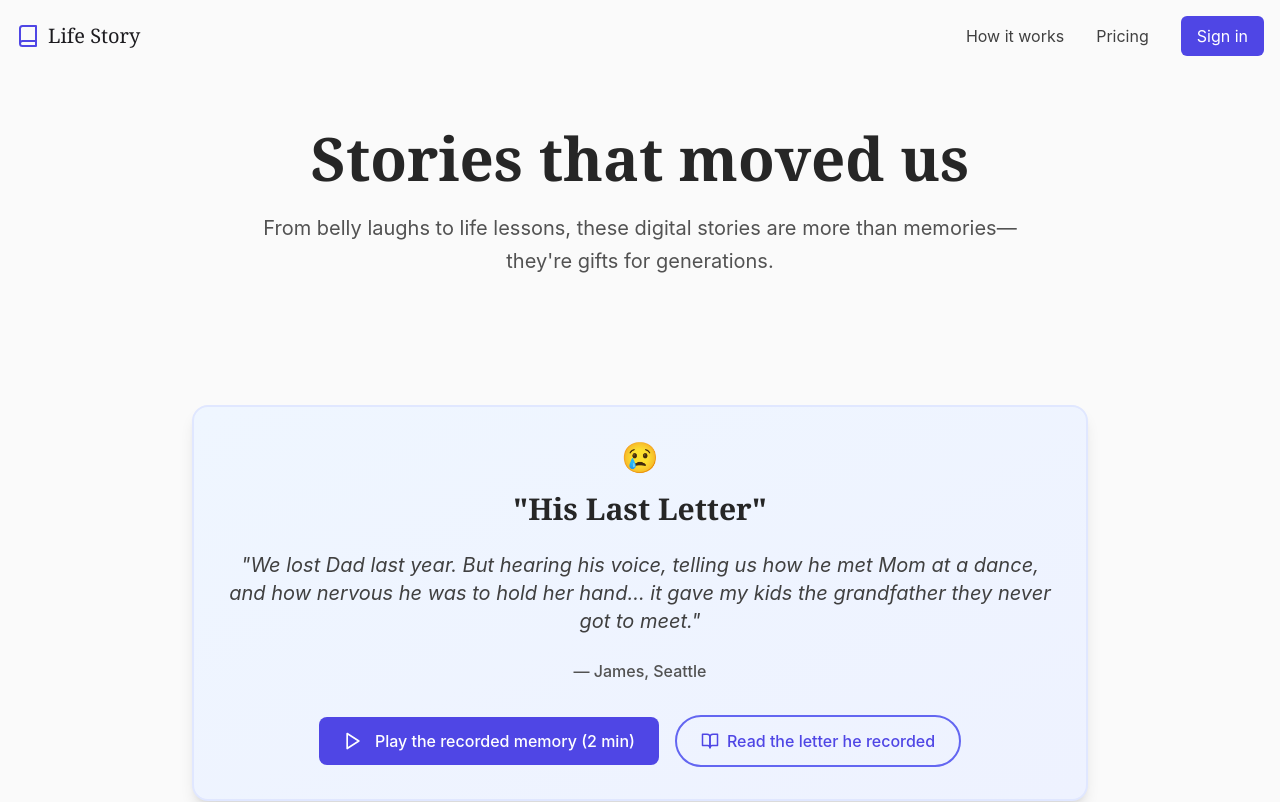
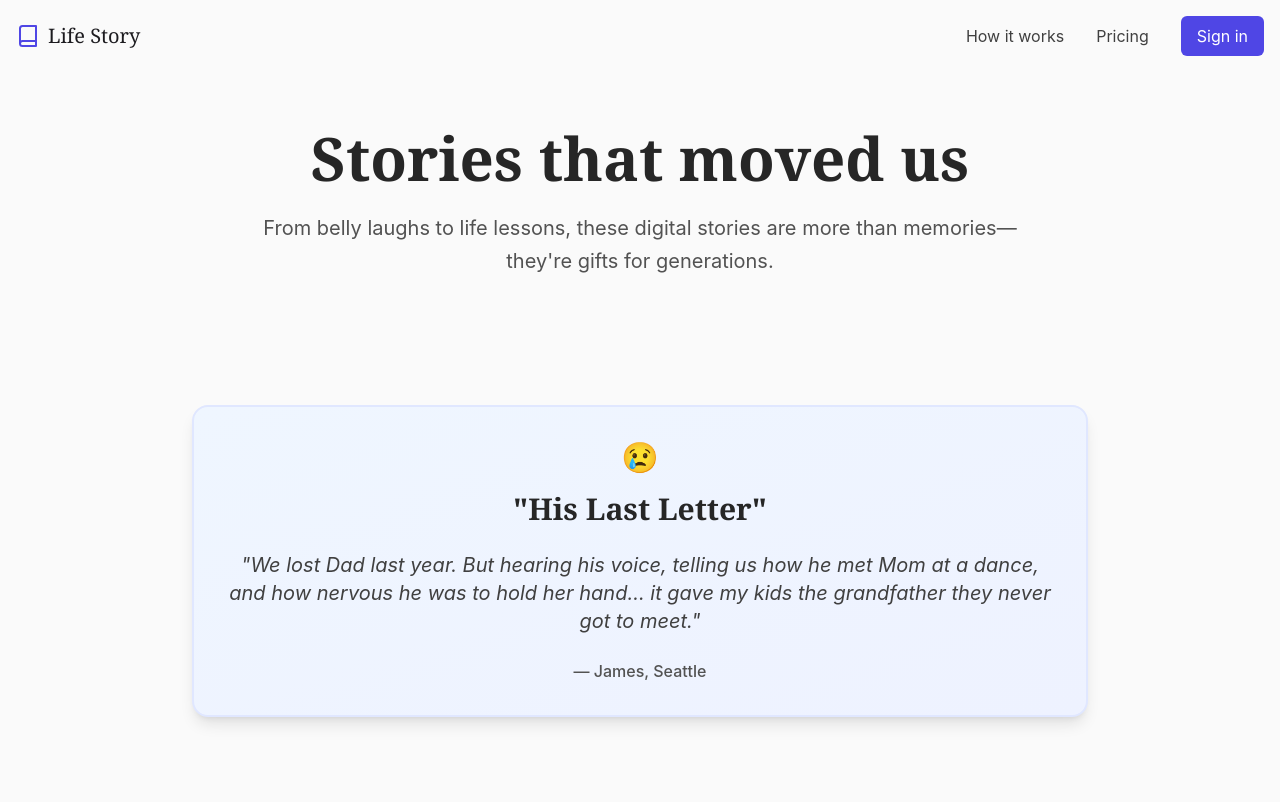
Before and after one commit to Clintino/lifestory, a React (Vite) app: page /examples in a window 1280 px wide. Shown: the top 802 px of the page. Built offline with nearby package versions, Linux system fonts and the light colour scheme.

Commit message:
Remove Audio and Letter Buttons from His Last Letter Section

```diff
--- a/src/pages/ExamplesPage.tsx
+++ b/src/pages/ExamplesPage.tsx
@@ -51,9 +51,7 @@ const specialStory = {
   title: "His Last Letter",
   quote: "We lost Dad last year. But hearing his voice, telling us how he met Mom at a dance, and how nervous he was to hold her hand... it gave my kids the grandfather they never got to meet.",
   author: "James, Seattle",
-  emoji: "😢",
-  audioLength: "2 min",
-  hasLetter: true
+  emoji: "😢"
 };
 
 const testimonials = [
@@ -85,11 +83,6 @@ const testimonials = [
 
 const ExamplesPage: React.FC = () => {
   const [currentTestimonial, setCurrentTestimonial] = useState(0);
-  const [playingSpecialAudio, setPlayingSpecialAudio] = useState(false);
-
-  const toggleSpecialAudio = () => {
-    setPlayingSpecialAudio(!playingSpecialAudio);
-  };
 
   return (
     <PageTransition>
@@ -122,45 +115,9 @@ const ExamplesPage: React.FC = () => {
                   "{specialStory.quote}"
                 </blockquote>
 
-                <p className="text-center text-neutral-600 font-medium mb-8">
+                <p className="text-center text-neutral-600 font-medium">
                   — {specialStory.author}
                 </p>
-
-                <div className="flex flex-col sm:flex-row gap-4 justify-center items-center">
-                  <button
-                    onClick={toggleSpecialAudio}
-                    className="flex items-center gap-3 bg-indigo-600 hover:bg-indigo-700 text-white px-6 py-3 rounded-lg transition-colors"
-                  >
-                    {playingSpecialAudio ? (
-                      <Pause size={20} />
-                    ) : (
-                      <Play size={20} />
-                    )}
-                    <span className="font-medium">
-                      {playingSpecialAudio ? 'Pause' : 'Play'} the recorded memory ({specialStory.audioLength})
-                    </span>
-                  </button>
-
-                  <Button
-                    variant="outline"
-                    className="border-indigo-500 text-indigo-600 hover:bg-indigo-50"
-                    icon={<BookOpen size={18} />}
-                  >
-                    Read the letter he recorded
-                  </Button>
-                </div>
-
-                {playingSpecialAudio && (
-                  <div className="mt-6 bg-white rounded-lg p-4">
-                    <div className="flex items-center gap-3 mb-2">
-                      <Volume2 size={16} className="text-indigo-600" />
-                      <span className="text-sm font-medium text-neutral-700">Playing: Dad's Dance Story</span>
-                    </div>
-                    <div className="h-2 bg-neutral-200 rounded-full overflow-hidden">
-                      <div className="h-full bg-indigo-600 rounded-full animate-pulse" style={{ width: '45%' }}></div>
-                    </div>
-                  </div>
-                )}
               </Card>
             </div>
           </div>
```
